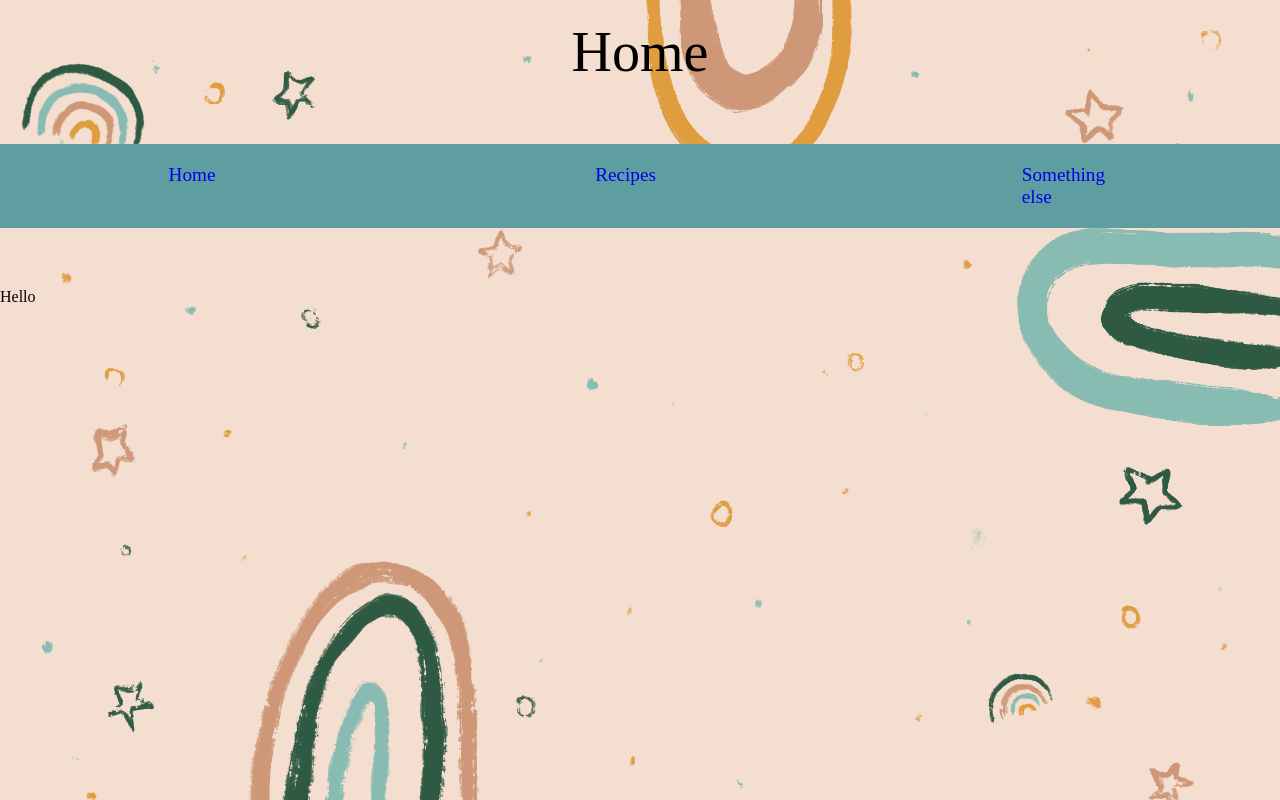
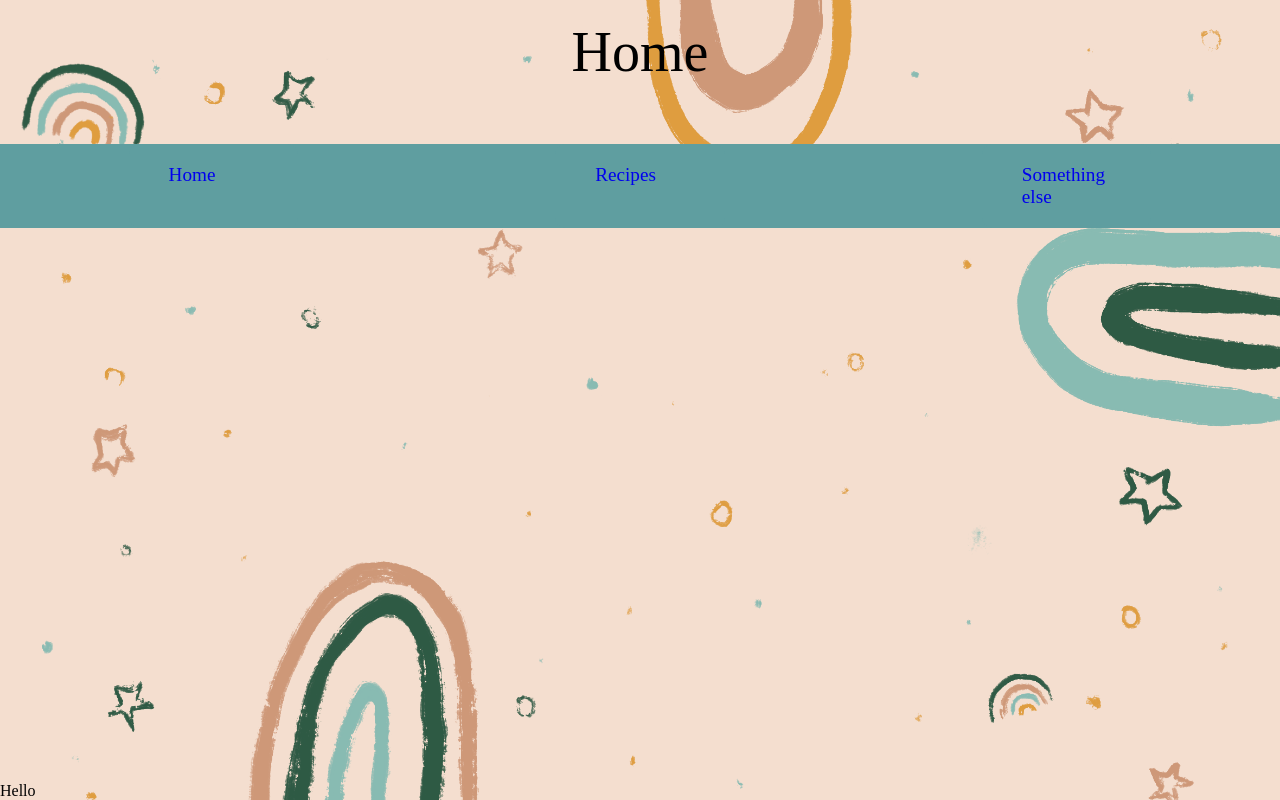
Before and after one commit to thelexxirose/home-page, a Flask app: page / in a window 1280 px wide. Run offline with Flask 2, Linux system fonts and the light colour scheme; data that the repository does not hold is empty.

Commit message:
Edited the footer

```diff
--- a/frontend/templates/meals.html
+++ b/frontend/templates/meals.html
@@ -28,9 +28,9 @@
             </div>
             <div class="filler"></div>
         </div>
-        <div class="footer">
-            Hello
-        </div>
     </div>
+    <footer class="footer">
+        Hello
+    </footer>
 </body>
 </html>
```
